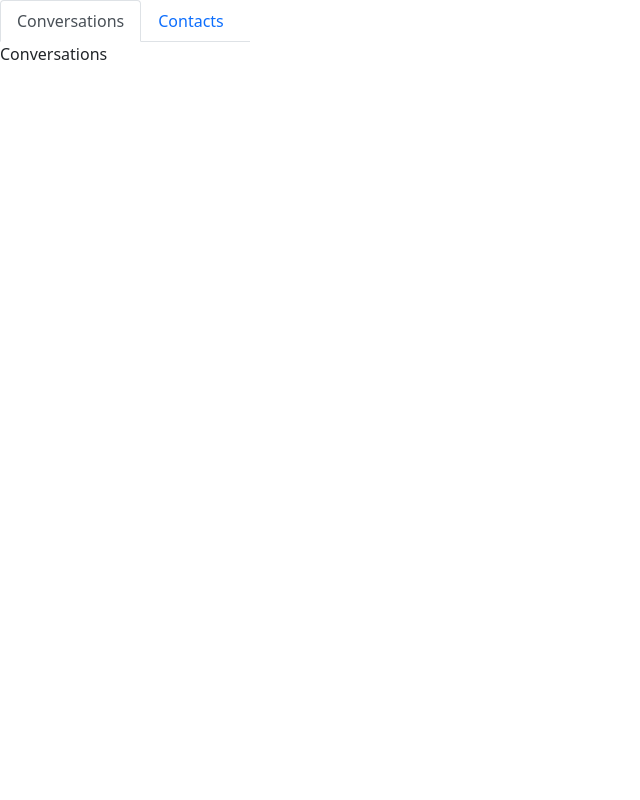
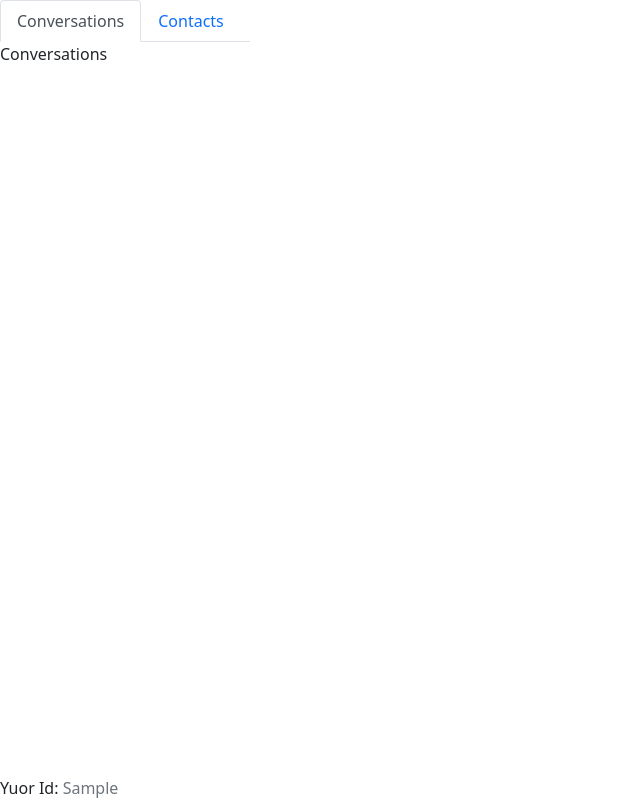
Before and after one commit to ban-mazin/chatApp, a React (Create React App) app in the folder chatapp/: page / in a window 1280 px wide. Both pictures are taken after typing "Sample" into the empty fields and a click on the button "Login". Shown: the whole page, without its empty margins (0-640 px from the left). Built offline with nearby package versions, Linux system fonts and the light colour scheme.

Commit message:
add id to cotacts

```diff
--- a/chatapp/src/components/Sidebar.js
+++ b/chatapp/src/components/Sidebar.js
@@ -29,6 +29,9 @@ const [activeKey, setActiveKey] = useState(CONVERSATIONS_KEY)
             <Contacs />
           </Tab.Pane>
         </Tab.Content>
+        <div>
+          Yuor Id: <spam className="text-muted">{id}</spam>
+        </div>
       </Tab.Container>
     </div>
   )
```
